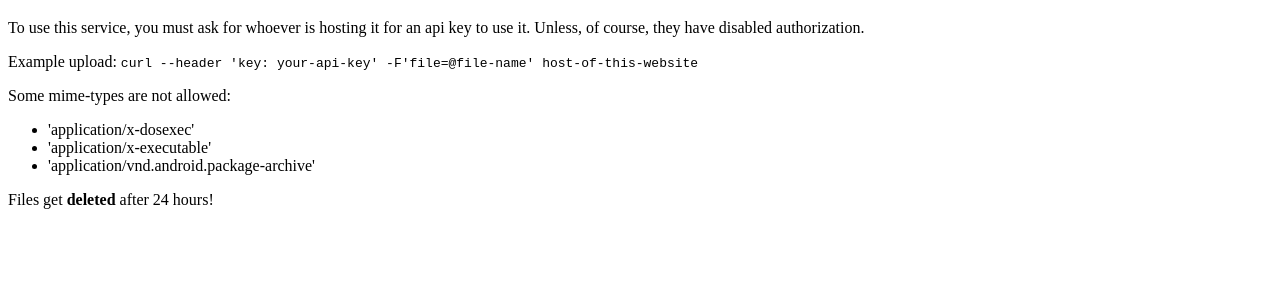
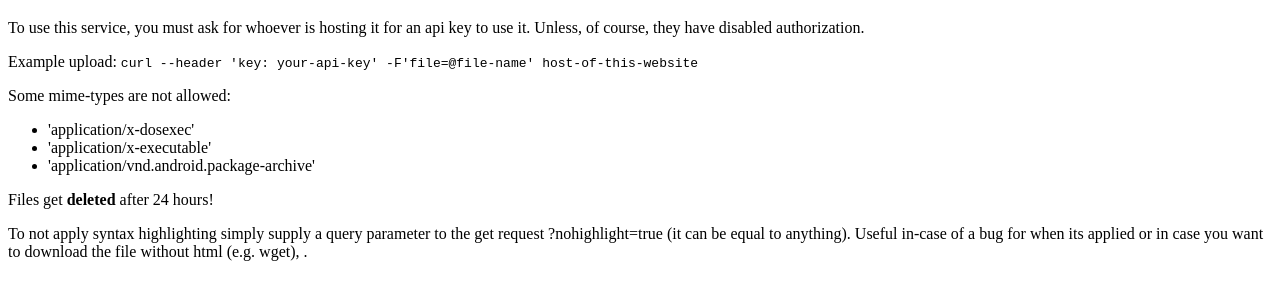
Before and after one commit to JurisMajors/hostmystuff, a website: page public/index.html in a window 1280 px wide. Shown: the part 61-360 px from the top of the page. Drawn offline with Linux system fonts and the light colour scheme.

Commit message:
add info about nohighlight paramater on homepage

```diff
--- a/public/index.html
+++ b/public/index.html
@@ -20,7 +20,8 @@
     </ul>
 </p>
 
+<p> Files get <b>deleted</b> after 24 hours! </p>
 
-<p> Files get <b>deleted</b> after 24 hours! </p>
+<p> To not apply syntax highlighting simply supply a query parameter to the get request ?nohighlight=true  (it can be equal to anything). Useful in-case of a bug for when its applied or in case you want to download the file without html (e.g. wget), .</p>
 </body>
 </html>
```
